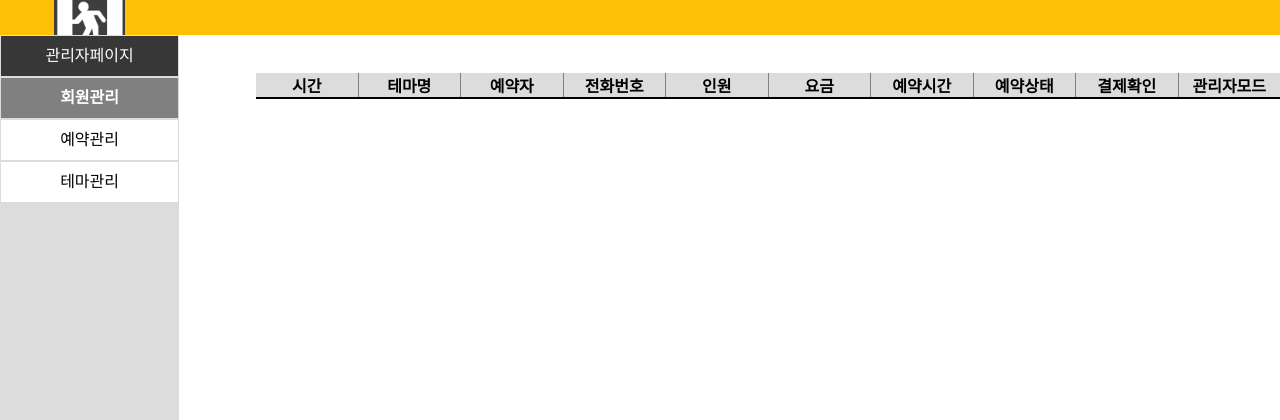
After one commit to stainee/ngb, a Java web app: page /reserveManage.do in a window 1280 px wide. The commit adds this page. Shown: the top 420 px of the page. Run offline with Tomcat 11, a stand-in JSP engine, Linux system fonts and the light colour scheme; lists and menus that the app fills with data are empty.

Commit message:
feat: ReserveManage MVC

```diff
--- /dev/null
+++ b/src/main/webapp/WEB-INF/views/reserve/reserveManage.jsp
@@ -0,0 +1,32 @@
+<%@ page language="java" contentType="text/html; charset=UTF-8"
+    pageEncoding="UTF-8"%>
+<!DOCTYPE html>
+<html>
+<head>
+<meta charset="UTF-8">
+<title>Insert title here</title>
+</head>
+    <link rel="stylesheet" href="/css/reserveManage.css">
+<body>
+	<%@include file ="/WEB-INF/views/common/managerTemplate.jsp" %>
+	<div class="content-wrap">
+		<table class="tbl1">
+	        <tr>
+	        	<th>시간</th>
+	        	<th>테마명</th>
+	            <th>예약자</th>
+	            <th>전화번호</th>
+	            <th>인원</th>
+	            <th>요금</th>
+	            <th>예약시간</th>
+	            <th>예약상태</th>
+	            <th>결제확인</th>
+	            <th>관리자모드</th>
+	        </tr>
+	        <tr>
+
+	        </tr>
+	    </table>
+    </div>
+</body>
+</html>
--- /dev/null
+++ b/src/main/webapp/css/reserveManage.css
@@ -0,0 +1,32 @@
+.tbl1{
+    border-collapse: collapse;
+    border-spacing: 0px;
+}
+
+
+.tbl1 th{
+    text-align: center;
+    background-color: #dcdcdc;
+    width:120px;
+    border-right : 1px solid gray;
+    border-bottom: 2px solid black;
+}
+
+.tbl1 td{
+    text-align: center;
+    border-bottom: 1px solid gray;
+    border-right : 1px solid gray;
+}
+
+/* 마지막 요소의 값은 지정하지 않는다 */
+
+.tbl1 th:last-of-type{
+    border-right: none;
+}
+.tbl1 td:last-of-type{
+    border-right: none;
+}
+
+.tbl1{
+    margin-bottom: 100px;
+}
--- a/src/main/webapp/index.jsp
+++ b/src/main/webapp/index.jsp
@@ -8,7 +8,6 @@
 </head>
 <body>
 	<h2>Hello NGBs!</h2>
-	testCommit!
-	혜진테스트!!
+	<a href="reserveManage.do">manage</a>
 </body>
 </html>
```
Also changed, not shown: src/main/java/com/ngb/reserve/controller/ReserveManage.java (added, +44 -0 lines), src/main/java/com/ngb/reserve/model/dao/ReserveDao.java (added, +22 -0 lines), src/main/java/com/ngb/reserve/service/ReserveService.java (added, +20 -0 lines).
